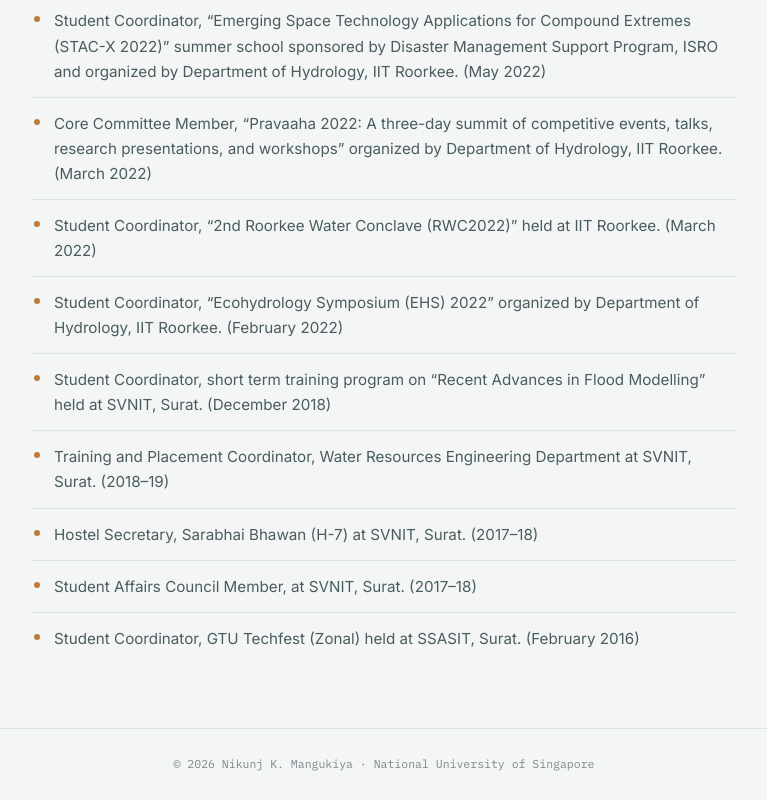
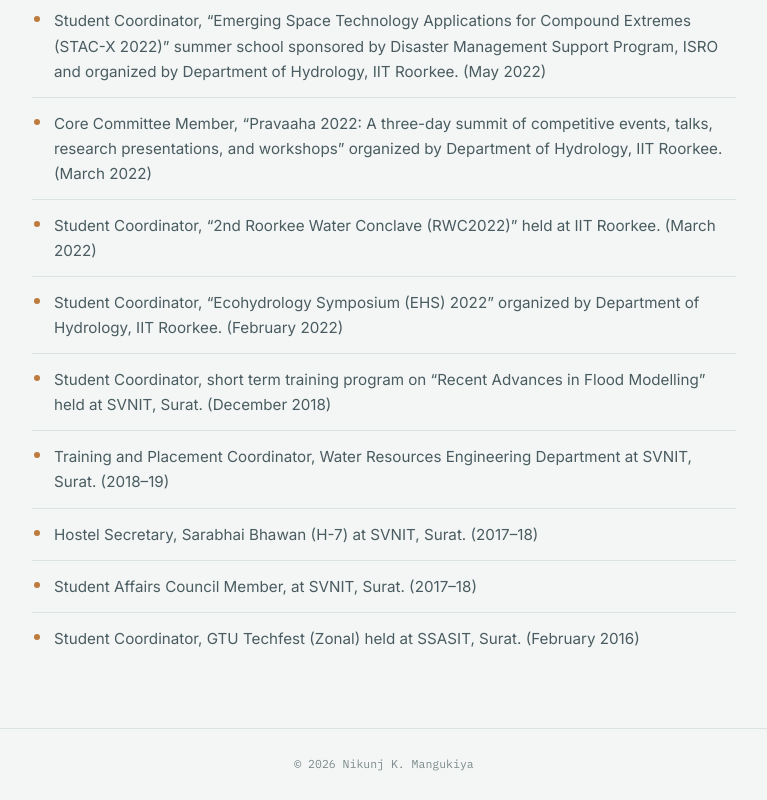
Before and after one commit to NikunjMangukiya/nikunjmangukiya.github.io, a plain HTML site: page awards.html in a window 1280 px wide. Shown: the part 4906-5706 px from the top of the page, without its empty margins (256-1023 px from the left). Drawn offline with Linux system fonts and the light colour scheme.

Commit message:
Add files via upload

```diff
--- a/awards.html
+++ b/awards.html
@@ -134,7 +134,7 @@
   </div>
 </section>
 <footer class="site-footer">
-  <div class="wrap-wide copyright">&copy; <span id="year"></span> Nikunj K. Mangukiya &middot; National University of Singapore</div>
+  <div class="wrap-wide copyright">&copy; <span id="year"></span> Nikunj K. Mangukiya</div>
 </footer>
 <script>document.getElementById('year').textContent = new Date().getFullYear();</script>
 </body>
```
Also changed, not shown: education.html (+1 -1 lines), experience.html (+1 -1 lines), gallery.html (+1 -1 lines), index.html (+1 -1 lines), others.html (+1 -1 lines), publications.html (+1 -1 lines), research.html (+1 -1 lines).
